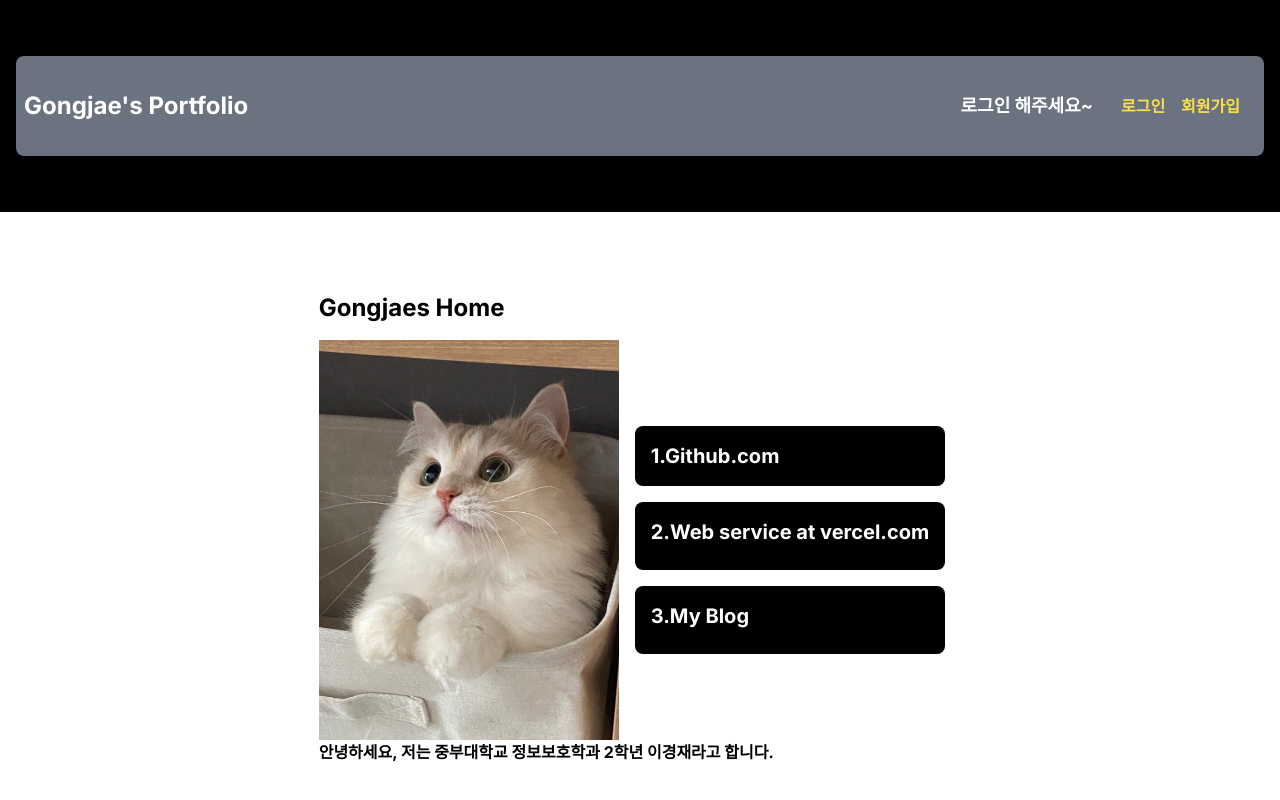
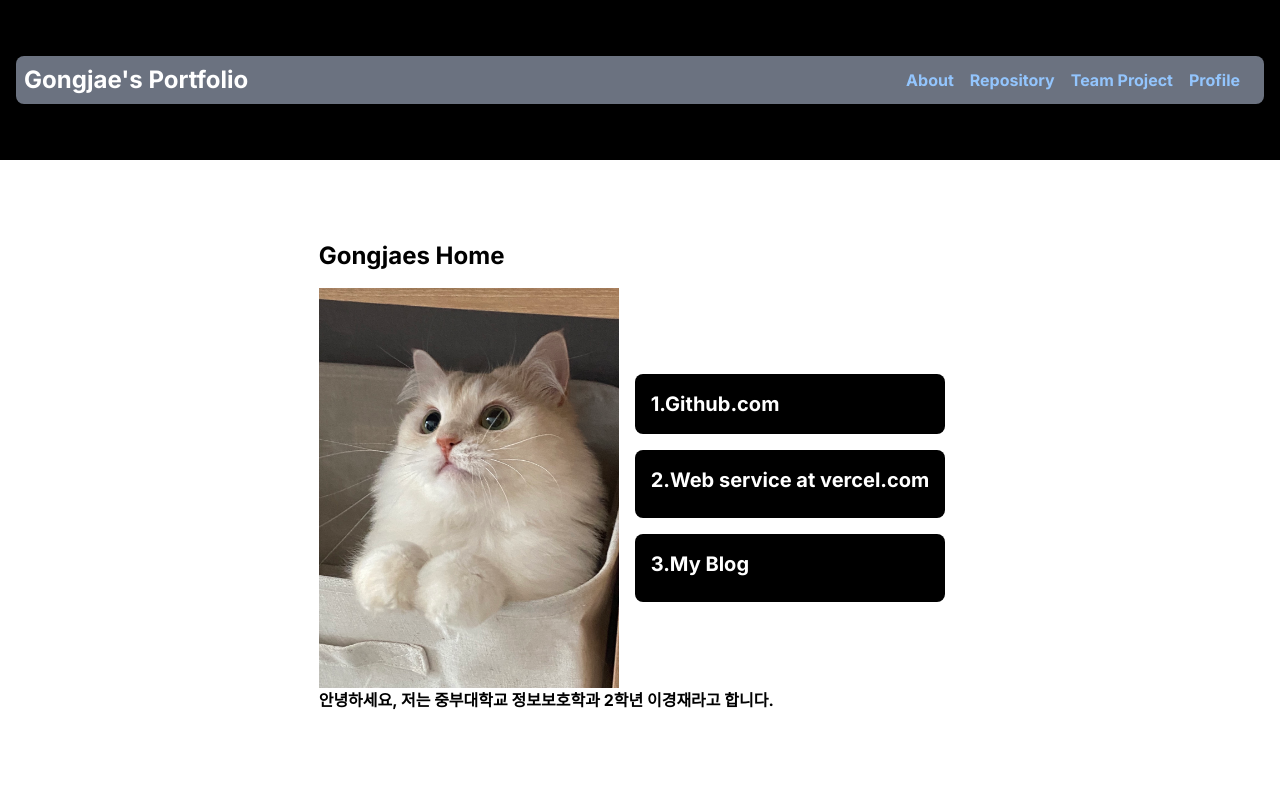
Before and after one commit to gongjae/portfolio, a Next.js app: page / in a window 1280 px wide. Shown: the top 800 px of the page. Built offline with nearby package versions, Linux system fonts and the light colour scheme; no server answers.

Commit message:
포트폴리오 3st

```diff
--- a/components/Header.jsx
+++ b/components/Header.jsx
@@ -17,28 +17,6 @@ const Header = () => {
               <div></div>
             </div>
             <div className="flex items-center font-bold">
-              {!userId ? (
-                //로그인이 안된 경우
-                <>
-                  <div className="text-lg text-white p-7">
-                    {' '}
-                    로그인 해주세요~
-                  </div>
-                  <Link
-                    href="/sign-in"
-                    className="text-yellow-300 hover:text-white mr-4"
-                  >
-                    로그인
-                  </Link>
-                  <Link
-                    href="/sign-up"
-                    className="text-yellow-300 hover:text-white mr-4"
-                  >
-                    회원가입
-                  </Link>
-                </>
-              ) : (
-                //로그인된 경우
               <>
                 <Link
                   href="/about"
@@ -69,7 +47,6 @@ const Header = () => {
                   <UserButton afterSignOutUrl="/" />
                 </div>
               </>
-              )}
             </div>
           </div>
         </div>
--- a/middleware.js
+++ b/middleware.js
@@ -1,6 +1,6 @@
 import { authMiddleware } from '@clerk/nextjs'
 export default authMiddleware({
-  publicRoutes: ['/', '/api/courses', '/repos'],
+  publicRoutes: ['/', '/api/courses', '/repos', '/about', '/teamproject'],
 })
 export const config = {
   matcher: ['/((?!.*\\..*|_next).*)', '/', '/(api|trpc)(.*)'],
```
Lines whose indentation alone changed are shown as unchanged.
